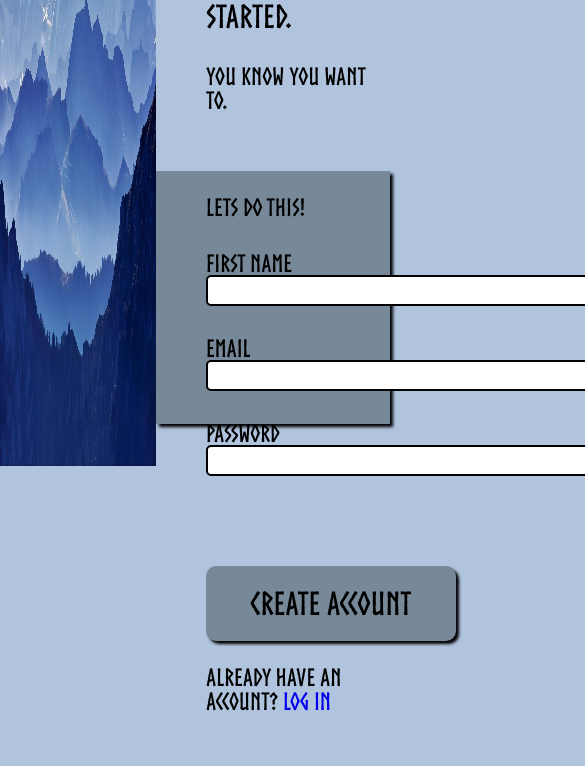
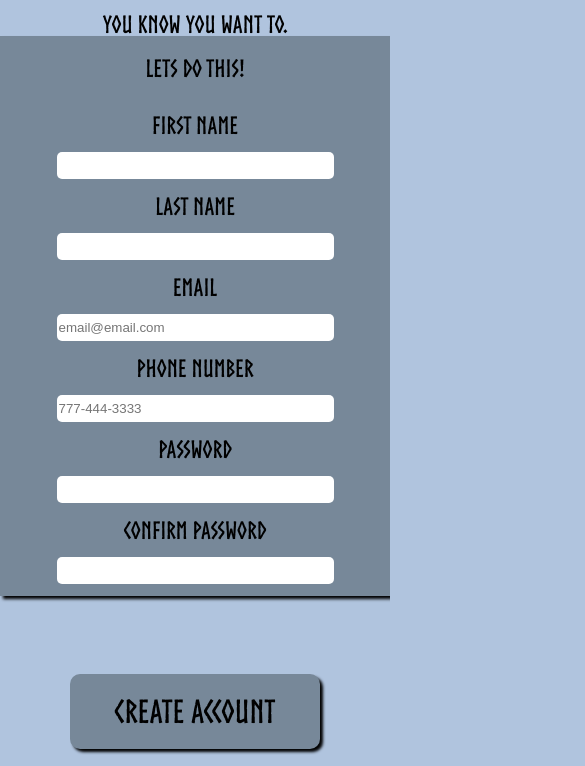
Before and after one commit to Modder65/Sign-Up-Form, a plain HTML site: page index.html in a window 390 px wide. Shown: the part 378-1144 px from the top of the page, 585 px wide, since content can reach past the window. Before the commit the page ends 1115 px from the top, so only its background shows below. Drawn offline with Linux system fonts and the light colour scheme.

Commit message:
Finished project and added password form validation with javascript

```diff
--- a/index.html
+++ b/index.html
@@ -4,6 +4,7 @@
         <meta charset="utf-8">
         <meta name="viewport" content="width=device-width, initial-scale=1">
         <link rel="stylesheet" href="styles.css">
+        <script src="script.js" defer></script>
     </head>
     <body>
         <div class="mastercontainer">
@@ -18,42 +19,42 @@
             </div>
             <div class="formcontainer">
                 <div class="text">
-                    <h1>This is not a real online service! Lorem ipsum dolor sit amet consectetur, adipisicing elit. Necessitatibus, commodi! Sign up now to get started.</h1>
-                    <h2>You know you want to.</h2>
+                    <p>This is not a real online service! Lorem ipsum dolor sit amet consectetur, adipisicing elit. Necessitatibus, commodi! Sign up now to get started.</p>
+                    <p>You know you want to.</p>
                 </div>
                 <div class="form">
                     <p>Lets do this!</p>
-                    <form action="" method="">
+                    <form action="#" method="post">
                         <section>
                             <div>
                                 <label for="firstname">First Name</label>
-                                <input type="text" id="firstname" name="firstname">
+                                <input type="text" id="firstname" name="firstname" required>
                             </div>
                             <div>
                                 <label for="lastname">Last Name</label>
-                                <input type="text" id="lastname" name="lastname">
+                                <input type="text" id="lastname" name="lastname" required>
                             </div>
                         </section>
 
                         <section>
                             <div>
                                 <label for="email">Email</label>
-                                <input type="email" id="email" name="email">
+                                <input type="email" id="email" name="email" placeholder="email@email.com" required>
                             </div>
                             <div>
                                 <label for="phonenumber">Phone Number</label>
-                                <input type="tel" id="phonenumber" name="phonenumber">
+                                <input type="tel" id="phonenumber" name="phonenumber" placeholder="777-444-3333" pattern="^(\+\d{1,2}\s)?\(?\d{3}\)?[\s.-]\d{3}[\s.-]\d{4}$" required>
                             </div>
                         </section>
 
                         <section>
                             <div>
                                 <label for="password">Password</label>
-                                <input type="password" id="password" name="password">
+                                <input type="password" id="password" name="password" minlength="8" maxlength="16" required>
                             </div>
                             <div>
                                 <label for="confirmpass">Confirm Password</label>
-                                <input type="password" id="confirmpass">
+                                <input type="password" id="confirmpass" required>
                             </div>
                         </section>
                         <button type="submit">Create Account</button>
@@ -62,6 +63,5 @@
                 </div>
             </div>
         </div>
-
     </body>
 </html>
--- /dev/null
+++ b/script.js
@@ -0,0 +1,11 @@
+const password = document.getElementById('password');
+const confirmPass = document.getElementById('confirmpass');
+const submit = document.querySelector('button');
+
+confirmPass.addEventListener('input', (event) => {
+    if (confirmPass.value !== password.value) {
+        confirmPass.setCustomValidity("The passwords do not match!");
+    } else if (confirmPass.value === password.value) {
+        confirmPass.setCustomValidity("");
+    }
+});
--- a/styles.css
+++ b/styles.css
@@ -51,7 +51,7 @@ body {
 }
 
 .overlay p {
-    font-family: 'norsebold';
+    font-family: 'norsebold', sans-serif;
     font-size: 100px;
     color: ghostwhite;
 }
@@ -74,23 +74,22 @@ body {
     box-shadow: 3px 3px 3px  black;
     width: 60vw;
     height: 30vh;
+    min-height: 361.5px;
+    min-width: 1080px;
 }
 
-h1, h2 {
+.text p {
     margin: 16px;
     margin-left: 50px;
-    font-family: 'norsebold';
-}
-
-h2 {
-
+    font-family: 'norsebold', sans-serif;
+    font-size: 50px;
 }
 
 .form p {
     font-size: 24px;
     font-weight: bold;
     margin-left: 50px;
-    font-family: 'norsebold'
+    font-family: 'norsebold', sans-serif;
 }
 
 form {
@@ -116,14 +115,27 @@ section div {
 
 label {
     font-size: 1.5rem;
-    font-family: 'norsebold'
+    font-family: 'norsebold', sans-serif;
+    margin-bottom: 3px;
 }
 
 input {
     height: 25px;
     width: 500px;
-    border: 2px solid black;
+    border: none;
     border-radius: 5px;
+}
+
+input:focus {
+    outline: solid;
+    outline-width: medium;
+
+}
+
+input:valid {
+    outline: solid;
+    outline-width: medium;
+    outline-color: green;
 }
 
 button {
@@ -133,12 +145,133 @@ button {
     height: 75px;
     border: none;
     border-radius: 10px;
-    font-family: 'norsebold';
+    font-family: 'norsebold', sans-serif;
     font-size: 32px;
     background-color: lightslategray;
     box-shadow: 3px 3px 3px black;
 }
 
+button:hover {
+    box-shadow: 5px 5px 5px white;
+    color: white;
+}
+
 a {
     text-decoration: none;
 }
+
+@media screen and (max-width: 480px) {
+    .mastercontainer {
+        display: flex;
+        flex-direction: column;
+    }
+
+    .mainimg {
+        width: 100vw;
+        height: 20vh;
+    }
+
+    .mainimg img {
+        width: 100vw;
+        height: 20vh;
+    }
+
+    .overlay {
+        display: flex;
+        justify-content: center;
+        align-items: center;
+        top: 65px;
+        background-color: rgba(0, 0, 0, 0.7);
+        width: 100vw;
+        height: 6vh;
+    }
+
+    .overlay img {
+        width: 50px;
+        height: 100px;
+    }
+
+    .overlay p {
+        font-family: 'norsebold', sans-serif;
+        font-size: 60px;
+        color: ghostwhite;
+    }
+
+    .container {
+        width: 100vw;
+        height: 20vh;
+        overflow: hidden;
+    }
+
+    h1, h2 {
+        text-align: center;
+        margin-left: 20px;
+    }
+
+    .formcontainer {
+        position: relative;
+        top: 95px;
+        justify-content: space-evenly;
+        width: 100vw;
+        height: 60vh;
+    }
+
+    .form {
+        width: 100vw;
+        height: 30vh;
+        min-width: 100vw;
+        min-height: 560px;
+    }
+
+    .form p {
+        text-align: center;
+        margin: 0;
+        margin-top: 20px;
+        margin-bottom: 10px;
+    }
+
+    form {
+        display: flex;
+        flex-direction: column;
+    }
+
+    section {
+        display: flex;
+        flex-direction: column;
+        align-items: center;
+        margin: 0;
+        gap: 0;
+    }
+
+    section div {
+        gap: 10px;
+    }
+
+    label {
+        text-align: center;
+        margin: 0;
+        margin-bottom: 5px;
+        margin-top: 15px;
+
+    }
+
+    input {
+        height: 25px;
+        width: 70vw;
+        border: none;
+        border-radius: 5px;
+        align-items: center;
+    }
+
+    button {
+        align-self: center;
+        margin-left: 0;
+    }
+
+    .text p {
+        font-size: 24px;
+        text-align: center;
+        margin: 0;
+        margin-top: 15px;
+    }
+}
```
